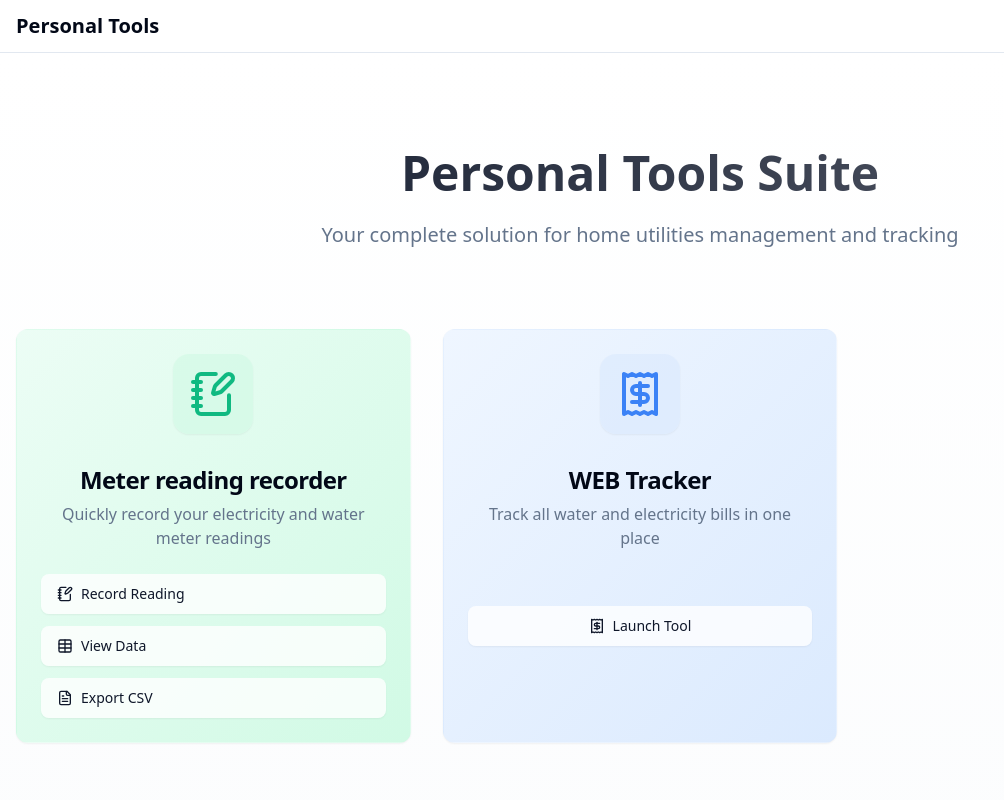
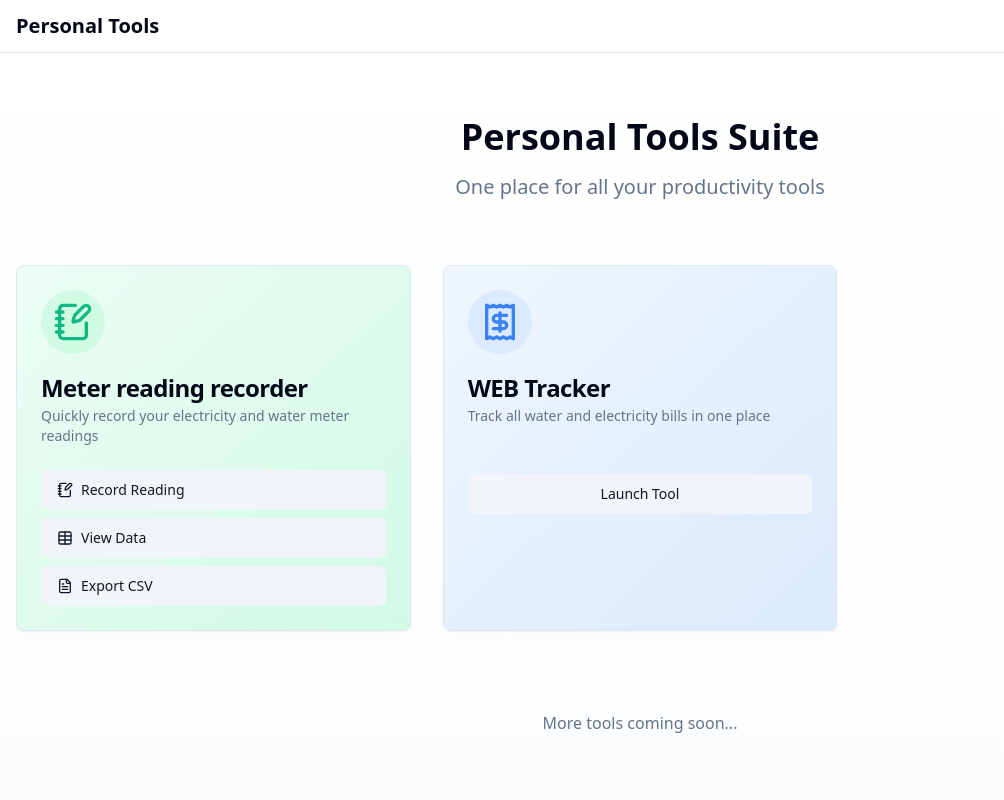
Before and after one commit to QuintinPK/qunuf-tools, a React (Vite) app: page / in a window 1280 px wide. Shown: the top 800 px of the page, without its empty margins (0-1004 px from the left). Built offline with nearby package versions, Linux system fonts and the light colour scheme.

Commit message:
Reverted to commit 3a4d756978462e20aaeffa8278bd2d1faaf089e0

```diff
--- a/src/pages/Landing.tsx
+++ b/src/pages/Landing.tsx
@@ -1,4 +1,3 @@
-
 import React from "react";
 import { Card, CardContent, CardDescription, CardFooter, CardHeader, CardTitle } from "@/components/ui/card";
 import { Button } from "@/components/ui/button";
@@ -9,10 +8,10 @@ const tools = [
   {
     name: "Meter reading recorder",
     description: "Quickly record your electricity and water meter readings",
-    icon: <NotebookPen className="h-12 w-12 text-emerald-500" />,
+    icon: <NotebookPen className="h-10 w-10 text-emerald-500" />,
     path: "/meter-reading",
     color: "bg-gradient-to-br from-emerald-50 to-emerald-100 hover:from-emerald-100 hover:to-emerald-200",
-    iconBg: "bg-emerald-100/60",
+    iconBg: "bg-emerald-100",
     actions: [
       {
         name: "Record Reading",
@@ -34,44 +33,37 @@ const tools = [
   {
     name: "WEB Tracker",
     description: "Track all water and electricity bills in one place",
-    icon: <Receipt className="h-12 w-12 text-blue-500" />,
+    icon: <Receipt className="h-10 w-10 text-blue-500" />,
     path: "/web-tracker",
     color: "bg-gradient-to-br from-blue-50 to-blue-100 hover:from-blue-100 hover:to-blue-200",
-    iconBg: "bg-blue-100/60"
+    iconBg: "bg-blue-100"
   }
 ];
 
 const Landing = () => {
   return (
-    <div className="min-h-screen bg-gradient-to-b from-background to-muted/30 pb-12">
-      <div className="container mx-auto py-24 px-4">
-        <div className="text-center mb-20">
-          <h1 className="text-5xl font-bold mb-6 bg-clip-text text-transparent bg-gradient-to-r from-primary to-primary/70">
-            Personal Tools Suite
-          </h1>
-          <p className="text-xl text-muted-foreground max-w-2xl mx-auto">
-            Your complete solution for home utilities management and tracking
+    <div className="min-h-screen bg-gradient-to-b from-background to-muted/30">
+      <div className="container mx-auto py-16 px-4">
+        <div className="text-center mb-16">
+          <h1 className="text-4xl font-bold mb-4">Personal Tools Suite</h1>
+          <p className="text-xl text-muted-foreground">
+            One place for all your productivity tools
           </p>
         </div>
 
         <div className="grid grid-cols-1 md:grid-cols-2 lg:grid-cols-3 gap-8">
           {tools.map((tool) => (
-            <Card
-              key={tool.name}
-              className={`h-full transition-all duration-300 hover:shadow-xl rounded-xl border border-transparent hover:border-muted ${tool.color}`}
-            >
+            <Card key={tool.name} className={`h-full transition-all duration-300 hover:shadow-lg ${tool.color}`}>
               <CardHeader>
-                <div className="flex items-center justify-center mb-6">
-                  <div className={`${tool.iconBg} w-20 h-20 rounded-2xl flex items-center justify-center shadow-sm`}>
-                    {tool.icon}
-                  </div>
+                <div className={`${tool.iconBg} w-16 h-16 rounded-full flex items-center justify-center mb-4`}>
+                  {tool.icon}
                 </div>
-                <CardTitle className="text-2xl font-bold text-center">{tool.name}</CardTitle>
-                <CardDescription className="text-center text-base mt-2">{tool.description}</CardDescription>
+                <CardTitle>{tool.name}</CardTitle>
+                <CardDescription>{tool.description}</CardDescription>
               </CardHeader>
               <CardContent className="flex-grow">
                 {tool.actions && (
-                  <div className="space-y-3">
+                  <div className="space-y-2">
                     {tool.actions.map((action) => (
                       <Link
                         key={action.name}
@@ -80,10 +72,10 @@ const Landing = () => {
                       >
                         <Button
                           variant="secondary"
-                          className="w-full justify-start gap-2 rounded-lg shadow-sm hover:shadow bg-white/80"
+                          className="w-full justify-start"
                         >
                           {action.icon}
-                          <span>{action.name}</span>
+                          {action.name}
                         </Button>
                       </Link>
                     ))}
@@ -91,14 +83,10 @@ const Landing = () => {
                 )}
               </CardContent>
               {!tool.actions && (
-                <CardFooter className="pt-2">
+                <CardFooter>
                   <Link to={tool.path} className="block w-full no-underline">
-                    <Button
-                      variant="secondary"
-                      className="w-full gap-2 rounded-lg shadow-sm hover:shadow bg-white/80"
-                    >
-                      <Receipt className="h-4 w-4" />
-                      <span>Launch Tool</span>
+                    <Button variant="secondary" className="w-full">
+                      Launch Tool
                     </Button>
                   </Link>
                 </CardFooter>
@@ -107,8 +95,8 @@ const Landing = () => {
           ))}
         </div>
 
-        <div className="text-center mt-20">
-          <p className="text-muted-foreground/80">More tools coming soon...</p>
+        <div className="text-center mt-20 text-muted-foreground">
+          <p>More tools coming soon...</p>
         </div>
       </div>
     </div>
```
